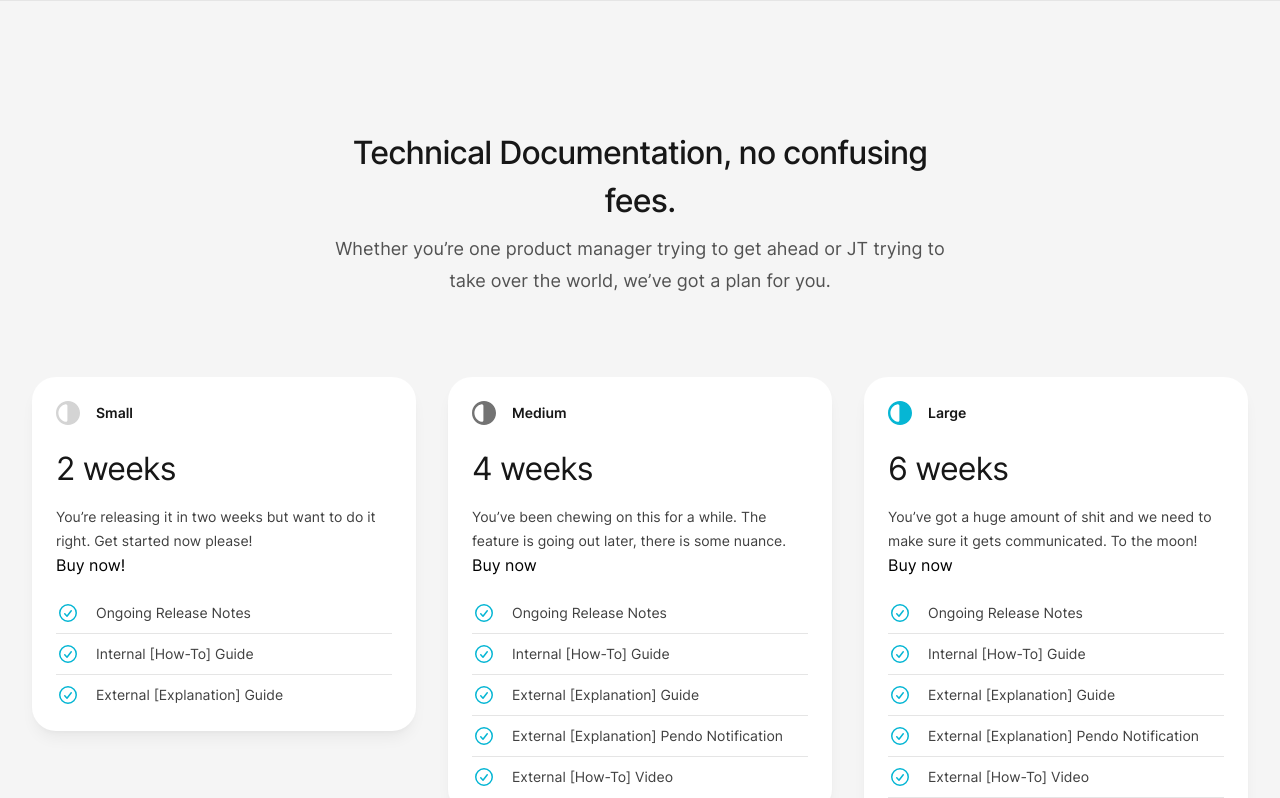
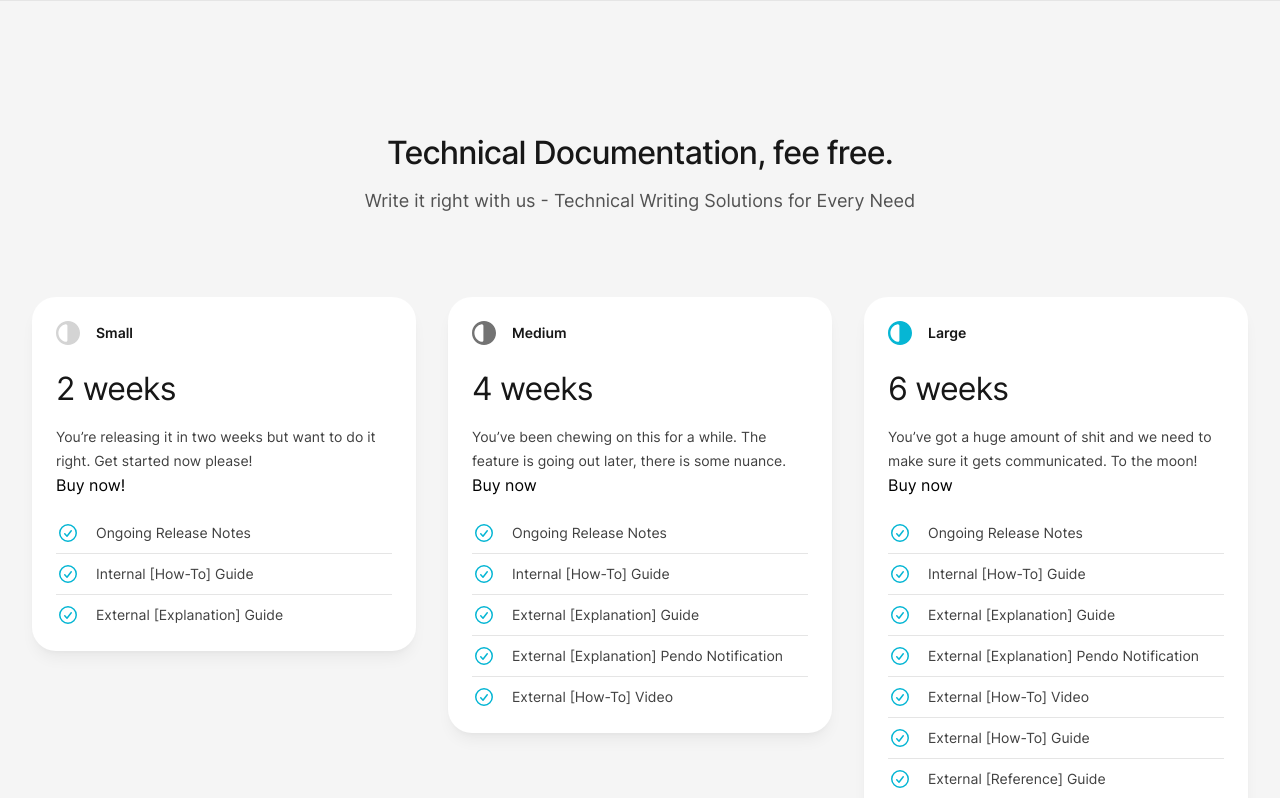
Before and after one commit to linuxbo/TechWritingFile, a Next.js app: page / in a window 1280 px wide. Shown: the top 798 px of the page. Built offline with nearby package versions, Linux system fonts and the light colour scheme.

Commit message:
Update Pricing.jsx

```diff
--- a/src/components/Pricing.jsx
+++ b/src/components/Pricing.jsx
@@ -210,11 +210,10 @@ export function Pricing() {
             id="pricing-title"
             className="text-3xl font-medium tracking-tight text-gray-900"
           >
-            Technical Documentation, no confusing fees.
+            Technical Documentation, fee free.
           </h2>
           <p className="mt-2 text-lg text-gray-600">
-            Whether you’re one product manager trying to get ahead or JT trying
-            to take over the world, we’ve got a plan for you.
+          Write it right with us - Technical Writing Solutions for Every Need
           </p>
         </div>
 
```
